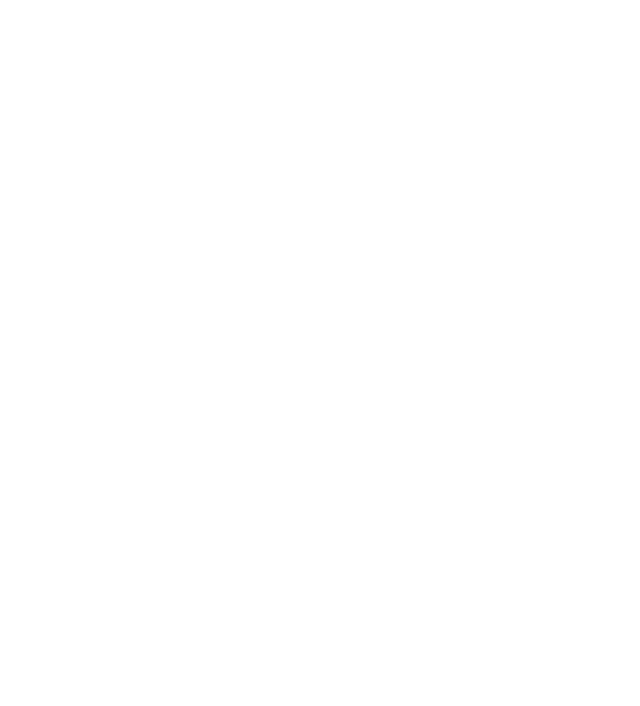
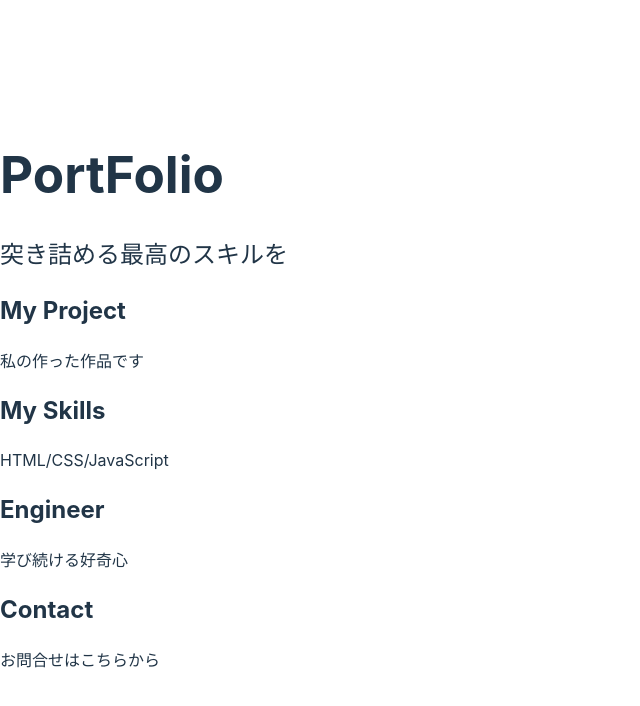
Before and after one commit to sayuri-hamada/threeJS-demo02-udemy, a website built with Vite: page index.html in a window 1280 px wide. Shown: the whole page, without its empty margins (0-640 px from the left). Built offline with nearby package versions, Linux system fonts and the light colour scheme.

Commit message:
HTMLの雛形から作成しよう

```diff
--- a/index.html
+++ b/index.html
@@ -4,10 +4,33 @@
     <meta charset="UTF-8" />
     <link rel="icon" type="image/svg+xml" href="/vite.svg" />
     <meta name="viewport" content="width=device-width, initial-scale=1.0" />
-    <title>Vite App</title>
+    <title>3Dスクロールアニメーション</title>
   </head>
   <body>
-    <div id="app"></div>
+    <div id="webgl"></div>
+    <main>
+      <h1>PortFolio</h1>
+      <section>
+        <h2>突き詰める最高のスキルを</h2>
+      </section>
+
+      <section>
+        <h2>My Project</h2>
+        <p>私の作った作品です</p>
+      </section>
+      <section>
+        <h2>My Skills</h2>
+        <p>HTML/CSS/JavaScript</p>
+      </section>
+      <section>
+        <h2>Engineer</h2>
+        <p>学び続ける好奇心</p>
+      </section>
+      <section>
+        <h2>Contact</h2>
+        <p>お問合せはこちらから</p>
+      </section>
+    </main>
     <script type="module" src="/main.js"></script>
   </body>
 </html>
```
